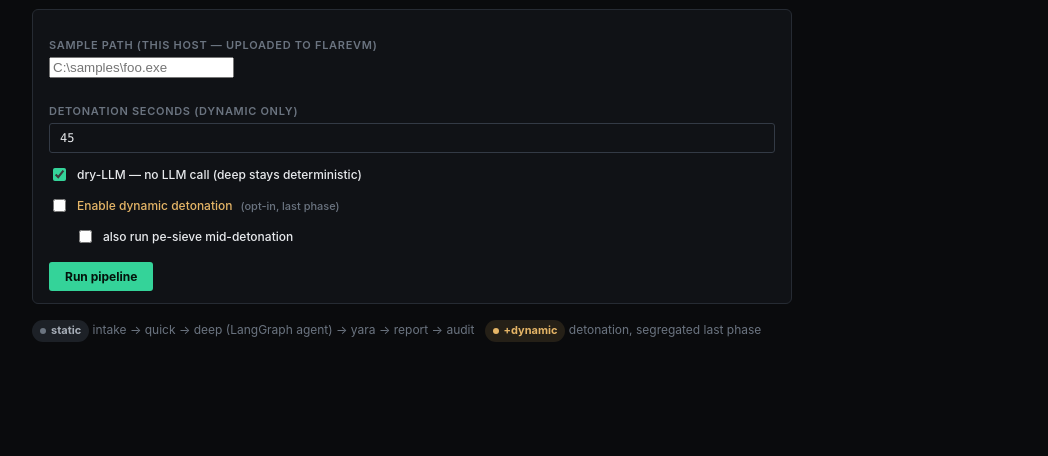
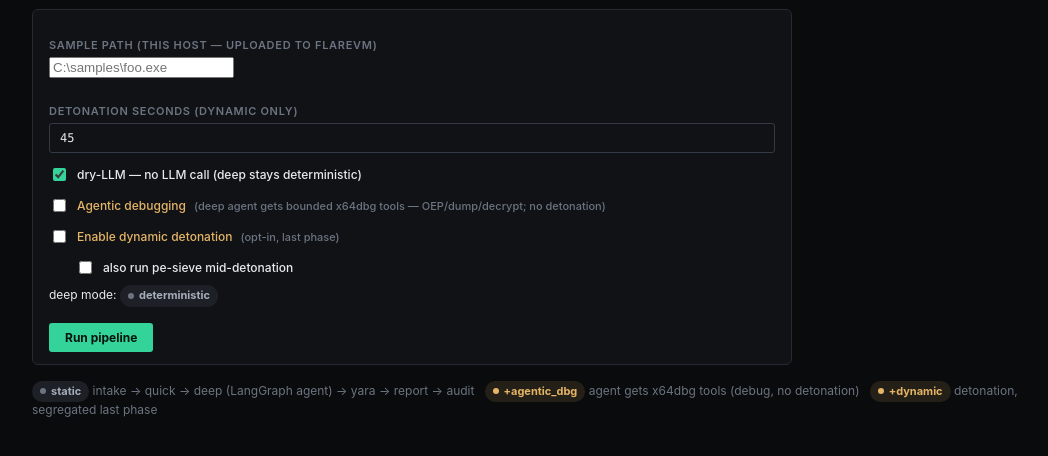
Before and after one commit to Ganron007/WinRE, a Flask app: page /run in a window 1280 px wide. Shown: the part 133-589 px from the top of the page, without its empty margins (82-1130 px from the left). Run offline with Flask 3, Linux system fonts and the light colour scheme; data that the repository does not hold is empty; parts of the project's set-up code (start-up, migrations or seed data) failed here and were passed over; some libraries are stand-ins or nearby versions.

Commit message:
ui: split agentic-dbg from detonation; deep-mode preview + langgraph+dbg engine badges

```diff
--- a/winre/remote_driver.py
+++ b/winre/remote_driver.py
@@ -380,7 +380,7 @@ def remote_deep(sample_name: str, pack: EvidencePack, cfg: dict, dry_llm: bool,
 
     pack.write("deep", "deep.json", out)
     pack.write("deep", "META.json", stage_result(
-        "deep", True, summary=f"mcp={mcp} engine=langgraph fallback={fallback}",
+        "deep", True, summary=f"mcp={mcp} engine={engine} fallback={fallback}",
         fallback=fallback, tool_failures=failures,
         elapsed_s=round(time.time() - t0, 1)))
     return {"ok": True, "fallback": fallback, "failures": failures, "mcp": mcp}
@@ -388,11 +388,15 @@ def remote_deep(sample_name: str, pack: EvidencePack, cfg: dict, dry_llm: bool,
 
 def run_remote_pipeline(sample: Path, *, max_seconds: int = 45,
                         enable_pesieve: bool = False, enable_dynamic: bool = False,
-                        dry_llm: bool = False) -> dict:
+                        dry_llm: bool = False,
+                        enable_agentic_dbg: bool = False) -> dict:
     """Control-plane pipeline driver: SSH/HTTP to the VM + local LLM + local audit.
 
     DEFAULT = static-only (quick + deep + yara + report + audit). Dynamic is
     opt-in (enable_dynamic) and runs LAST, segregated, static_yara_wins.
+    enable_agentic_dbg is independent: it gives the deep-dive agent the
+    bounded x64dbg debug-loop tools (engine langgraph+dbg), without running
+    the detonation phase.
     """
     from .evidence import sha256_file
     from . import audit as audit_mod
@@ -416,7 +420,7 @@ def run_remote_pipeline(sample: Path, *, max_seconds: int = 45,
     # ---- STATIC phase (quick + deep over SSH/HTTP) ----
     results["quick"] = remote_quick(sample.name, pack, cfg)
     results["deep"] = remote_deep(sample.name, pack, cfg, dry_llm, sha=sha,
-                                  dynamic=enable_dynamic)
+                                  dynamic=enable_agentic_dbg)
 
     # ---- DYNAMIC phase (segregated, opt-in, runs LAST after static) ----
     if enable_dynamic:
@@ -455,6 +459,9 @@ def main() -> int:
     ap.add_argument("--pesieve", action="store_true")
     ap.add_argument("--dynamic", action="store_true",
                     help="enable segregated dynamic phase (opt-in)")
+    ap.add_argument("--agentic-dbg", action="store_true",
+                    help="give the deep-dive agent bounded x64dbg tools "
+                         "(engine langgraph+dbg; no detonation)")
     ap.add_argument("--dry-llm", action="store_true")
     args = ap.parse_args()
     if not args.sample.is_file():
@@ -463,9 +470,12 @@ def main() -> int:
     import os as _os
     enable_dynamic = args.dynamic or _os.environ.get(
         "WINRE_ENABLE_DYNAMIC", "").strip().lower() in ("1", "true", "yes")
+    enable_agentic_dbg = args.agentic_dbg or _os.environ.get(
+        "WINRE_AGENTIC_DBG", "").strip().lower() in ("1", "true", "yes")
     res = run_remote_pipeline(args.sample, max_seconds=args.max_seconds,
                               enable_pesieve=args.pesieve,
-                              enable_dynamic=enable_dynamic, dry_llm=args.dry_llm)
+                              enable_dynamic=enable_dynamic, dry_llm=args.dry_llm,
+                              enable_agentic_dbg=enable_agentic_dbg)
     return 0 if res["results"]["audit"]["truly_green"] else 1
 
 
--- a/winre/ui/app.py
+++ b/winre/ui/app.py
@@ -58,12 +58,14 @@ def _read_json(path: Path) -> dict | None:
 
 
 def _pack_verdicts(root: Path) -> dict:
-    """quick/deep verdicts + deep source for a pack row (tolerant of gaps)."""
-    out: dict = {"quick": None, "deep": None, "source": None}
+    """quick/deep verdicts + deep source/engine for a pack row (tolerant)."""
+    out: dict = {"quick": None, "deep": None, "source": None, "engine": None}
     quick = _read_json(root / "quick" / "quick.json") or {}
     if isinstance(quick.get("verdict"), str):
         out["quick"] = quick["verdict"]
     deep = _read_json(root / "deep" / "deep.json") or {}
+    if isinstance(deep.get("engine"), str):
+        out["engine"] = deep["engine"]
     agent = deep.get("agent") if isinstance(deep.get("agent"), dict) else None
     if agent:
         v = agent.get("verdict")
@@ -224,6 +226,7 @@ def _pack_views(root: Path, files: dict) -> dict:
         "agent": agent if isinstance(agent, dict) else None,
         "history": hist[:60],
         "mcp": dj.get("mcp") if isinstance(dj, dict) else None,
+        "engine": dj.get("engine") if isinstance(dj, dict) else None,
         "meta": get("deep", "META.json"),
     }
 
@@ -386,7 +389,8 @@ def _current_stage(sha: str | None) -> str | None:
 
 
 def _run_pipeline_in_thread(sample_path: str, max_seconds: int,
-                            pesieve: bool, dry_llm: bool, dynamic: bool) -> None:
+                            pesieve: bool, dry_llm: bool, dynamic: bool,
+                            agentic_dbg: bool = False) -> None:
     """Run the remote pipeline in a background thread; store the result."""
     import contextlib
     import datetime
@@ -423,7 +427,7 @@ def _run_pipeline_in_thread(sample_path: str, max_seconds: int,
                 res = remote_driver.run_remote_pipeline(
                     Path(sample_path), max_seconds=max_seconds,
                     enable_pesieve=pesieve, enable_dynamic=dynamic,
-                    dry_llm=dry_llm)
+                    dry_llm=dry_llm, enable_agentic_dbg=agentic_dbg)
                 _run_state["sha"] = res["sha"]
                 _run_state["last"] = {"ok": True, "sha": res["sha"],
                                       "started": started,
@@ -478,12 +482,15 @@ def create_app() -> "Flask":
             pesieve = request.form.get("pesieve") == "on"
             dry_llm = request.form.get("dry_llm") == "on"
             dynamic = request.form.get("dynamic") == "on"
+            agentic_dbg = request.form.get("agentic_dbg") == "on"
             _run_state["sha"] = None
             _run_state["log"] = []
             _run_state["last"] = None
-            _run_pipeline_in_thread(sample, max_seconds, pesieve, dry_llm, dynamic)
+            _run_pipeline_in_thread(sample, max_seconds, pesieve, dry_llm,
+                                    dynamic, agentic_dbg)
             return jsonify({"ok": True, "msg": "pipeline started",
-                            "sample": sample, "dynamic": dynamic})
+                            "sample": sample, "dynamic": dynamic,
+                            "agentic_dbg": agentic_dbg})
         return render_template("run.html", running=_run_state["running"],
                                last=_run_state["last"])
 
--- a/winre/ui/templates/index.html
+++ b/winre/ui/templates/index.html
@@ -100,7 +100,7 @@
               {% set dyn = (p.audit.checks|selectattr('stage','equalto','dynamic')|first) if p.audit else none %}
               {% if p.audit and p.audit.truly_green %}<span class="badge up">green</span>
               {% elif p.audit %}<span class="badge {{ 'warn' if dyn and dyn.ran else 'flat' }}">
-                {{ 'static+dyn' if dyn and dyn.ran else 'static' }}</span>
+                {{ 'static+dyn' if dyn and dyn.ran else 'static' }}{{ '+dbg' if p.verdicts.engine == 'langgraph+dbg' }}</span>
               {% else %}<span class="badge flat">no audit</span>{% endif %}
             </a>
             {% else %}
--- a/winre/ui/templates/partials/deep.html
+++ b/winre/ui/templates/partials/deep.html
@@ -7,6 +7,11 @@
     {% if agent.get('source') == 'llm_judge' %}
       <span class="badge up">llm_judge</span>
     {% else %}<span class="badge warn">deterministic_fallback</span>{% endif %}
+    {% if d.engine %}
+      {% if d.engine == 'langgraph+dbg' %}
+        <span class="badge warn" style="margin-left:6px" title="agent had bounded x64dbg debug tools">langgraph+dbg</span>
+      {% else %}<span class="badge flat" style="margin-left:6px">{{ d.engine }}</span>{% endif %}
+    {% endif %}
     {% set v = agent.get('verdict') %}
     {% if v %}
       <span style="margin-left:8px; font-size:var(--tx-sm)">
--- a/winre/ui/templates/run.html
+++ b/winre/ui/templates/run.html
@@ -76,14 +76,21 @@
         </div>
 
         <div style="margin-top:10px">
-          <label class="check"><input type="checkbox" name="dry_llm" checked>
+          <label class="check"><input type="checkbox" name="dry_llm" id="dryChk" checked>
             dry-LLM — no LLM call (deep stays deterministic)</label>
+          <label class="check"><input type="checkbox" name="agentic_dbg" id="dbgChk">
+            <span style="color:var(--warn)">Agentic debugging</span>
+            <span class="muted" style="font-size:var(--tx-xs)">(deep agent gets bounded x64dbg tools — OEP/dump/decrypt; no detonation)</span></label>
           <label class="check"><input type="checkbox" id="dynChk" name="dynamic">
             <span style="color:var(--warn)">Enable dynamic detonation</span>
             <span class="muted" style="font-size:var(--tx-xs)">(opt-in, last phase)</span></label>
           <label class="check" id="pesLbl" style="margin-left:26px" hidden>
             <input type="checkbox" name="pesieve"> also run pe-sieve mid-detonation</label>
         </div>
+
+        <p style="font-size:var(--tx-sm); margin:8px 0 0">
+          deep mode: <span class="badge flat" id="deepMode">deterministic</span>
+        </p>
 
         <div id="dynWarn" class="notice warn" hidden>
           <b>Contamination warning.</b> Dynamic runs the sample on the FlareVM
@@ -103,6 +110,7 @@
   <p style="font-size:var(--tx-sm); color:var(--tx-2); margin:6px 0 0">
     <span class="badge flat">static</span>
     intake → quick → deep (LangGraph agent) → yara → report → audit
+    &nbsp;&nbsp;<span class="badge warn">+agentic_dbg</span> agent gets x64dbg tools (debug, no detonation)
     &nbsp;&nbsp;<span class="badge warn">+dynamic</span> detonation, segregated last phase
   </p>
 
@@ -110,10 +118,24 @@
     const chk = document.getElementById('dynChk');
     const warn = document.getElementById('dynWarn');
     const pes = document.getElementById('pesLbl');
+    const dbg = document.getElementById('dbgChk');
+    const dry = document.getElementById('dryChk');
+    const mode = document.getElementById('deepMode');
+    function refreshMode() {
+      // deep engine preview: dry-LLM => deterministic; else langgraph(+dbg)
+      let m = 'langgraph', cls = 'up';
+      if (dry.checked) { m = 'deterministic'; cls = 'flat'; }
+      else if (dbg.checked) { m = 'langgraph+dbg'; cls = 'warn'; }
+      mode.textContent = m;
+      mode.className = 'badge ' + cls;
+    }
     chk.addEventListener('change', () => {
       warn.hidden = !chk.checked;
       pes.hidden = !chk.checked;
     });
+    dbg.addEventListener('change', refreshMode);
+    dry.addEventListener('change', refreshMode);
+    refreshMode();
   </script>
 
   {% if last %}
```
